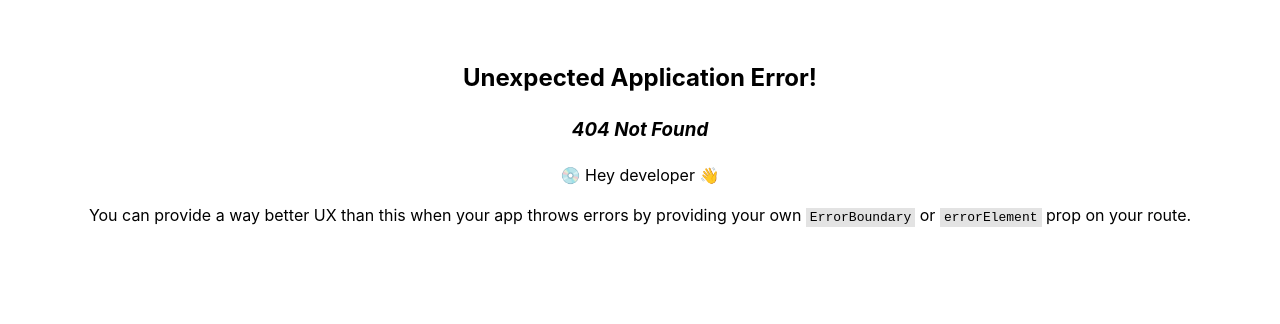
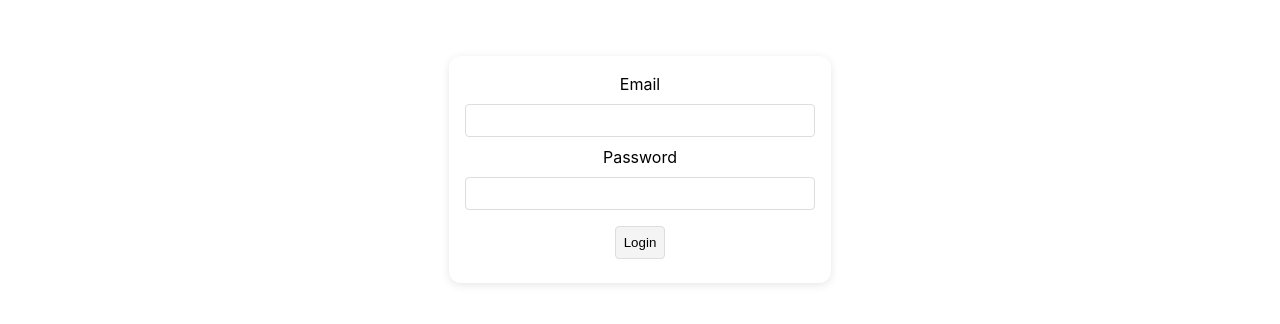
Before and after one commit to santhosh-chinnasamy/et-fe, a React (Vite) app: page /login in a window 1280 px wide. Before the commit this address had no page. Shown: the top 324 px of the page. Built offline with nearby package versions, Linux system fonts and the light colour scheme.

Commit message:
add login

```diff
--- a/src/App.jsx
+++ b/src/App.jsx
@@ -5,7 +5,7 @@ import "./App.css";
 import { Album } from "./album";
 import Expense from "./expense";
 import { RouterProvider, createBrowserRouter } from "react-router-dom";
-// import Login from "./login";
+import Login from "./login";
 
 const routes = createBrowserRouter([
   {
@@ -16,10 +16,10 @@ const routes = createBrowserRouter([
     path: "/",
     Component: Album,
   },
-  // {
-  //   path:"/login",
-  //   Component: Login
-  // }
+  {
+    path:"/login",
+    Component: Login
+  }
 ]);
 
 function App() {
--- a/src/expense.jsx
+++ b/src/expense.jsx
@@ -1,6 +1,7 @@
 import React, { useEffect, useState } from "react";
 import ExpenseItem from "./components/expenseItem";
 import ExpenseForm from "./components/expenseForm";
+import { Link } from "react-router-dom";
 
 export default function Expense() {
   const [expenses, setExpenses] = useState([]);
@@ -71,6 +72,7 @@ export default function Expense() {
   return (
     <>
       <div>
+      <Link to="/" >Album</Link>
         <div>Expense Tracker</div>
         <div className="balance">Balance: {income + outgoing}</div>
         <div className="income-expense-container">
--- /dev/null
+++ b/src/login.jsx
@@ -0,0 +1,66 @@
+import React, { useState } from "react";
+import { useNavigate } from "react-router-dom";
+
+
+export default function Login() {
+  const [email, setEmail] = useState("");
+  const [password, setPassword] = useState("");
+  const navigate = useNavigate()
+
+  const handleSubmit = async (event) => {
+    event.preventDefault();
+    // Write API call here
+    try {
+      const loginResponse = await fetch("http://localhost:7000/user/login", {
+        method: "POST",
+        headers: {
+          "Content-Type": "application/json",
+        },
+        body: JSON.stringify({
+          emailID: email,
+          password,
+        }),
+      });
+
+      const loginData = await loginResponse.json()
+      if(loginData.status === "failure"){
+        alert(loginData.message)
+      }else{
+          console.log(loginData);
+          navigate("/")
+      }
+    } catch (error) {
+      console.log("API error");
+    }
+  };
+  const handleEmailChange = (event) => {
+    setEmail(event.target.value);
+  };
+  const handlePasswordChange = (event) => {
+    setPassword(event.target.value);
+  };
+
+  return (
+    <form onSubmit={handleSubmit}>
+      <div className="input-container">
+        <label htmlFor="email">Email</label>
+        <input
+          type="email"
+          value={email}
+          onChange={handleEmailChange}
+          required
+        />
+      </div>
+      <div className="input-container">
+        <label htmlFor="amount">Password</label>
+        <input
+          type="password"
+          value={password}
+          onChange={handlePasswordChange}
+          required
+        />
+      </div>
+      <button type="submit">Login</button>
+    </form>
+  );
+}
```
